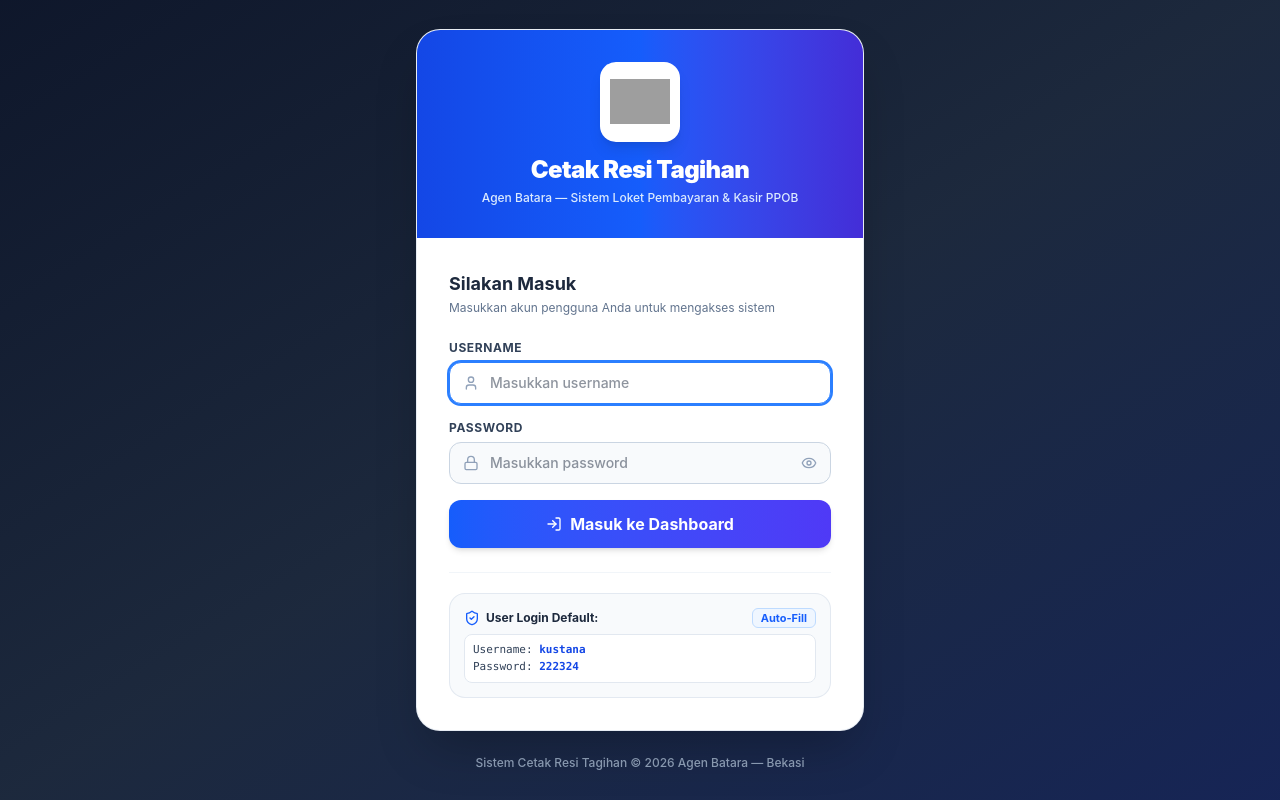
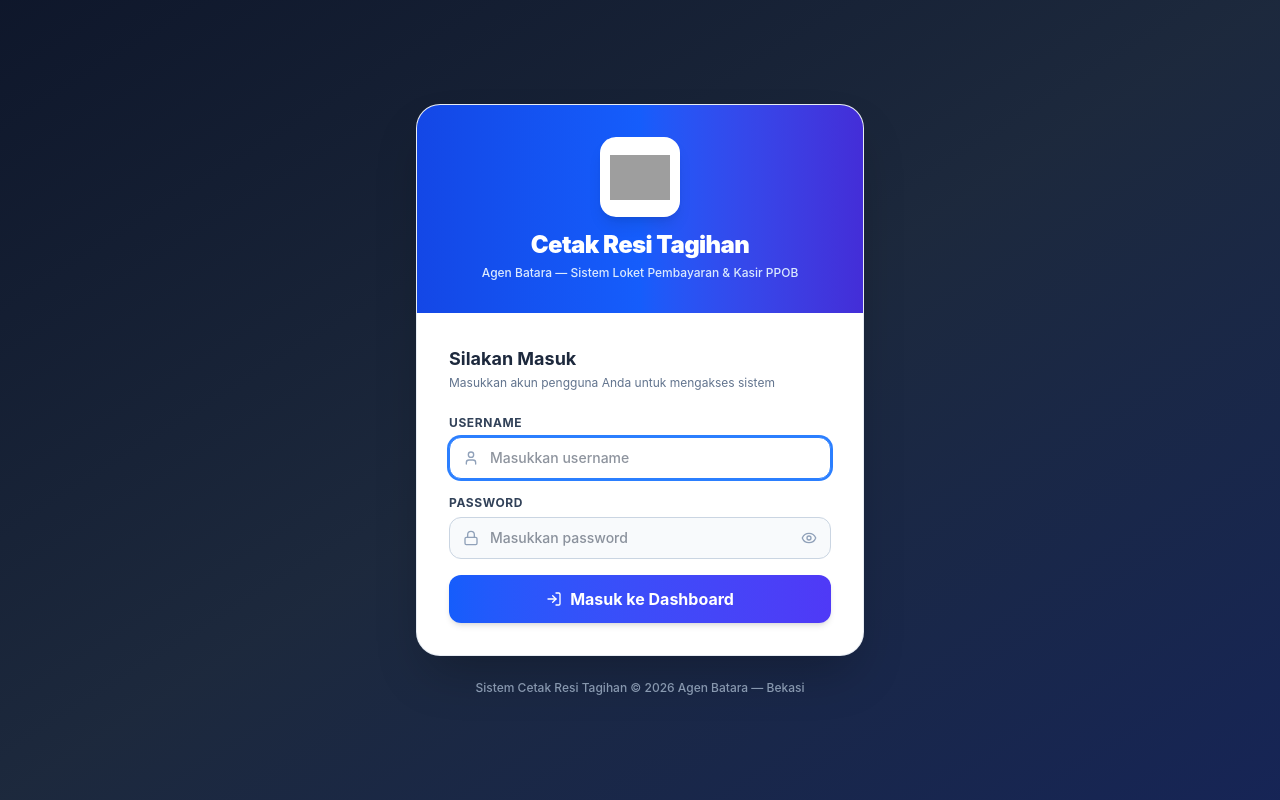
Before and after one commit to gasaplikasi1617-stack/struk11edc, a React (Vite) app: page / in a window 1280 px wide. Built offline with nearby package versions, Linux system fonts and the light colour scheme; no server answers; grey boxes are pictures that could not be loaded.

Commit message:
refactor: remove default credential shortcuts
Remove hardcoded quick-fill credentials and related UI elements from the login screen and user management section to enhance application security.

```diff
--- a/src/components/LoginScreen.tsx
+++ b/src/components/LoginScreen.tsx
@@ -1,5 +1,5 @@
 import React, { useState } from 'react';
-import { User, Lock, Eye, EyeOff, LogIn, AlertCircle, ShieldCheck, CheckCircle2 } from 'lucide-react';
+import { User, Lock, Eye, EyeOff, LogIn, AlertCircle } from 'lucide-react';
 import { loginUser } from '../services/userService';
 import { AppUser } from '../types';
 
@@ -27,12 +27,6 @@ export function LoginScreen({ onLoginSuccess }: LoginScreenProps) {
     } finally {
       setIsLoading(false);
     }
-  };
-
-  const handleQuickFillDefault = () => {
-    setUsername('kustana');
-    setPassword('222324');
-    setError(null);
   };
 
   return (
@@ -151,30 +145,6 @@ export function LoginScreen({ onLoginSuccess }: LoginScreenProps) {
                 )}
               </button>
             </form>
-
-            {/* Quick Fill Default Credentials Tip */}
-            <div className="mt-6 pt-5 border-t border-slate-100">
-              <div className="bg-slate-50 border border-slate-200/90 rounded-2xl p-3.5 text-xs text-slate-600">
-                <div className="flex items-center justify-between gap-2 mb-1.5">
-                  <span className="font-bold text-slate-800 flex items-center gap-1.5">
-                    <ShieldCheck className="w-4 h-4 text-blue-600" />
-                    <span>User Login Default:</span>
-                  </span>
-                  <button
-                    type="button"
-                    onClick={handleQuickFillDefault}
-                    className="text-[11px] font-bold text-blue-600 hover:text-blue-800 bg-blue-50 hover:bg-blue-100 px-2 py-0.5 rounded-md transition-colors cursor-pointer border border-blue-200"
-                    title="Klik untuk mengisi otomatis kustana & 222324"
-                  >
-                    Auto-Fill
-                  </button>
-                </div>
-                <div className="font-mono text-[11px] text-slate-700 space-y-0.5 bg-white p-2 rounded-lg border border-slate-200">
-                  <div>Username: <strong className="text-blue-700 font-bold">kustana</strong></div>
-                  <div>Password: <strong className="text-blue-700 font-bold">222324</strong></div>
-                </div>
-              </div>
-            </div>
           </div>
         </div>
 
--- a/src/components/UserManagementSection.tsx
+++ b/src/components/UserManagementSection.tsx
@@ -341,12 +341,12 @@ export function UserManagementSection() {
         </table>
       </div>
 
-      {/* Info default user card */}
+      {/* Info user card */}
       <div className="p-4 bg-slate-50 border border-slate-200 rounded-xl flex flex-col sm:flex-row items-start sm:items-center justify-between gap-3 text-xs text-slate-600">
         <div className="flex items-center gap-2.5">
           <ShieldCheck className="w-4 h-4 text-indigo-600 shrink-0" />
           <span>
-            User default utama loket: <strong>kustana</strong> (Sandi: <code>222324</code>). Anda dapat mengubah kata sandi atau menambahkan user kasir lainnya melalui tombol di atas.
+            Kelola akun user kasir dan administrator melalui tombol di atas. Anda dapat menambah akun baru, mengubah nama, role, maupun mengganti kata sandi.
           </span>
         </div>
       </div>
```
